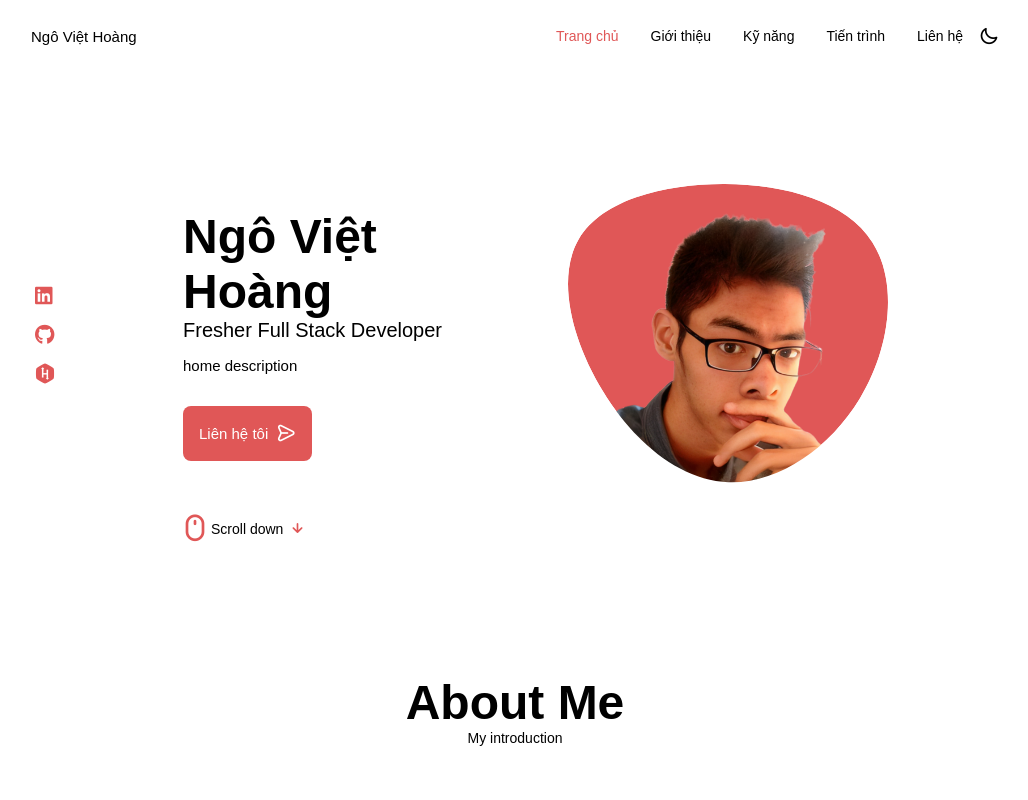
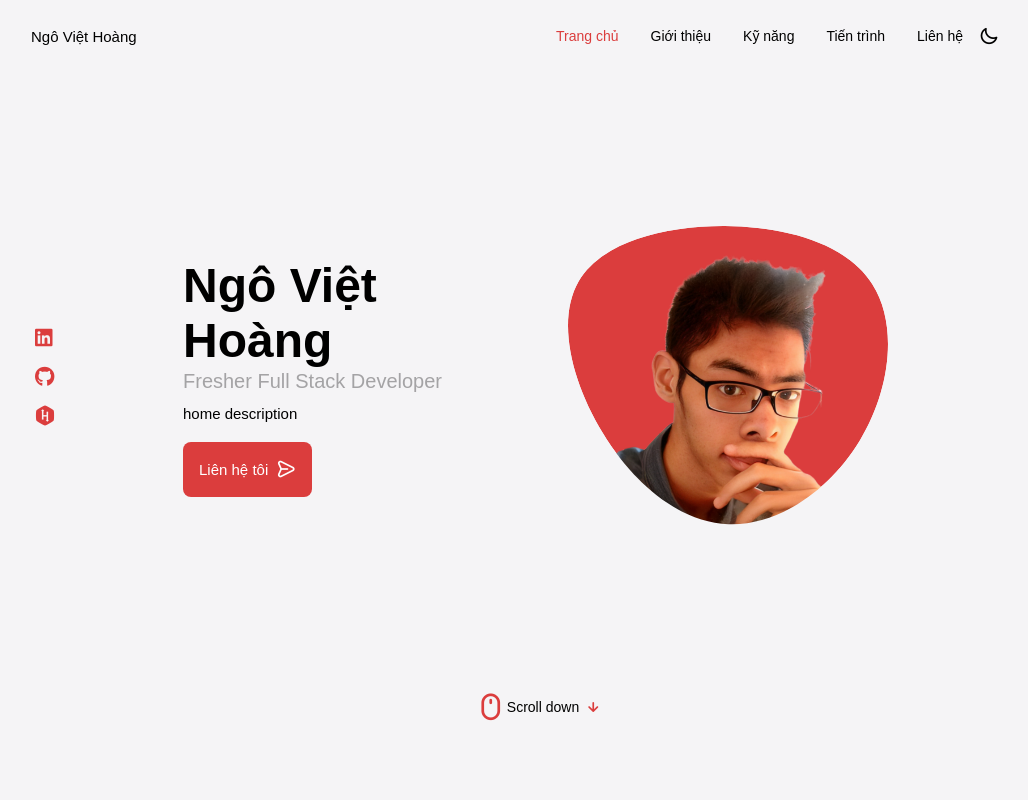
Before and after one commit to VietHoang319/MyPortfolio-ReactJS, a React (Create React App) app: page / in a window 1280 px wide. Shown: the top 800 px of the page, without its empty margins (125-1153 px from the left). Built offline with nearby package versions, Linux system fonts and the light colour scheme.

Commit message:
update css home

```diff
--- a/src/assets/style/App.scss
+++ b/src/assets/style/App.scss
@@ -28,6 +28,10 @@ h4,
 h5 {
   color: var(--text-color);
   font-weight: var(--font-semi-bold);
+  margin: 0;
+}
+
+p {
   margin: 0;
 }
 
--- a/src/assets/style/Variable.scss
+++ b/src/assets/style/Variable.scss
@@ -19,11 +19,14 @@
   --z-fixed: 100;
   --z-modal: 1000;
 
-  --body-color: #fff;
-  --first-color: hsl(0, 69%, 61%);
+  --body-color: #f5f4f6;
+  --first-color: hsl(0, 69%, 55%);
   --first-color-alt: hsl(0, 57%, 53%);
   --first-color-lighter: hsl(0, 92%, 85%);
   --text-color: #000000;
+  --text-second-color: #a1a0a1;
+  --sub-text-color: #a4a3a5;
+  --button-color: #333233;
   --scroll-bar-color: hsl(0, 12%, 90%);
   --scroll-thumb-color: hsl(0, 12%, 80%);
 
--- a/src/component/home/Home.scss
+++ b/src/component/home/Home.scss
@@ -1,8 +1,16 @@
+.home {
+  @media screen and (min-width: 768px) {
+    align-items: center;
+    display: flex;
+    height: calc(100vh - 6rem);
+    padding-top: 4rem;
+  }
+
   .home-container {
     gap: 1rem;
 
     @media screen and (min-width: 768px) {
-    row-gap: 5rem;
+      row-gap: 10rem;
     }
 
     .home-content {
@@ -19,7 +27,6 @@
       }
 
       @media screen and (min-width: 768px) {
-      padding-top: 5.5rem;
         column-gap: 2rem;
       }
 
@@ -79,23 +86,25 @@
 
         .home-title {
           font-size: var(--big-font-size);
+          margin-bottom: 0.1rem;
         }
 
         .home-subtitle {
-        color: var(--text-color);
+          color: var(--sub-text-color);
           font-size: var(--h3-font-size);
           font-weight: var(--font-medium);
           margin-bottom: 0.75rem;
         }
 
         .home-description {
-        margin-bottom: 2rem;
+          margin-bottom: 1.25rem;
         }
       }
     }
 
     .home-scroll {
       display: none;
+      text-align: center;
 
       @media screen and (min-width: 768px) {
         display: block;
@@ -130,3 +139,4 @@
       }
     }
   }
+}
```
Lines whose indentation alone changed are shown as unchanged.
